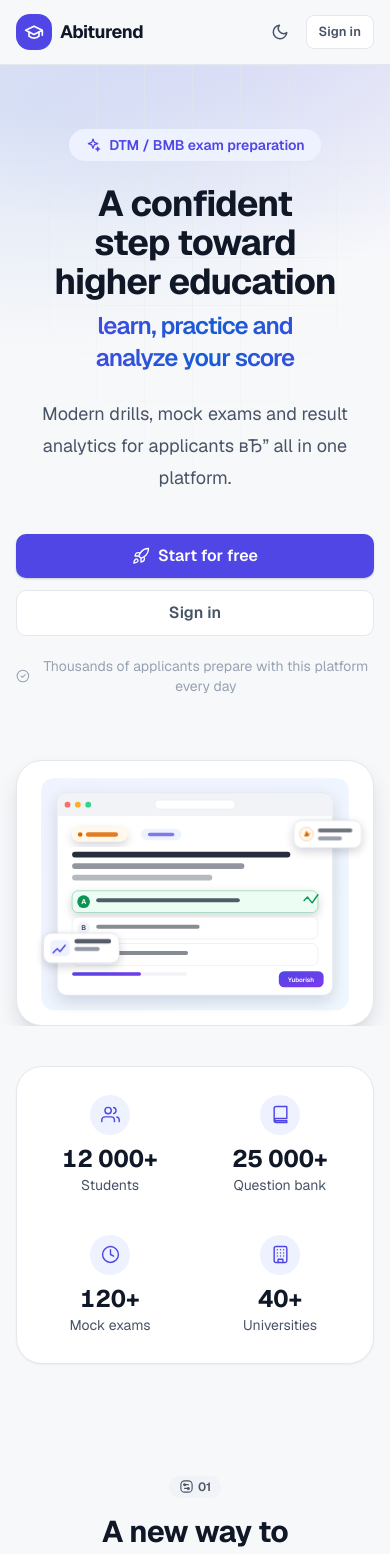
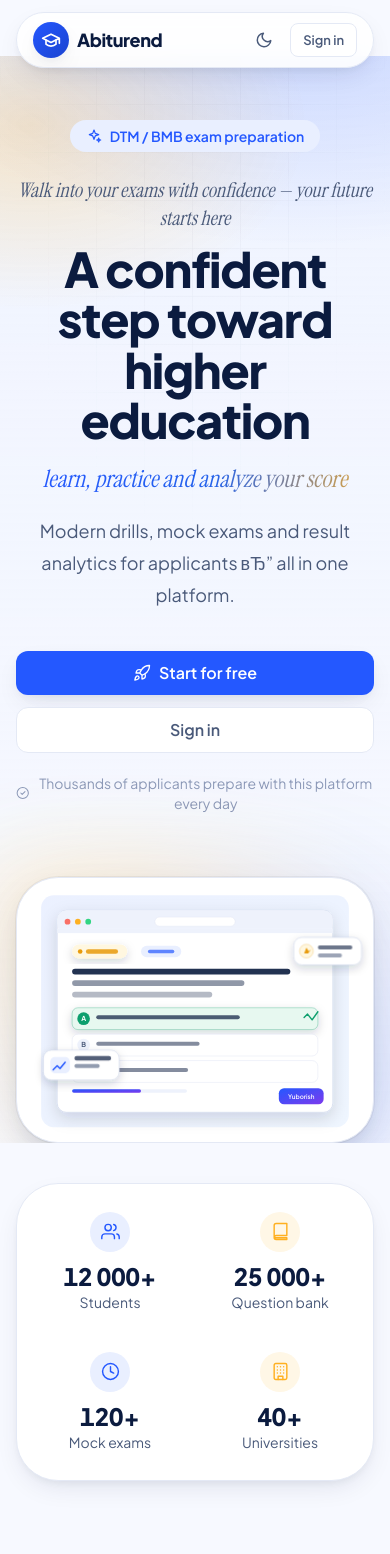
Before and after one commit to Usersizzatillo/abiturent, a Next.js app in the folder frontend/: page /en in a window 390 px wide. Shown: the top 1554 px of the page. Built offline with nearby package versions, Linux system fonts and the light colour scheme; no server answers.

Commit message:
design: EduThink-style redesign (Plus Jakarta Sans + Instrument Serif, vivid blue palette, floating pill header, serif accent hero)

```diff
--- a/frontend/app/[locale]/layout.tsx
+++ b/frontend/app/[locale]/layout.tsx
@@ -1,4 +1,4 @@
-import { Geist, Geist_Mono } from "next/font/google";
+import { Instrument_Serif, Plus_Jakarta_Sans } from "next/font/google";
 import { NextIntlClientProvider, hasLocale } from "next-intl";
 import { notFound } from "next/navigation";
 import { getMessages, getTranslations, setRequestLocale } from "next-intl/server";
@@ -7,13 +7,15 @@
 import { AuthProvider } from "@/components/providers/auth-provider";
 import "../globals.css";
 
-const geistSans = Geist({
-  variable: "--font-geist-sans",
+const jakarta = Plus_Jakarta_Sans({
+  variable: "--font-jakarta",
   subsets: ["latin"],
 });
 
-const geistMono = Geist_Mono({
-  variable: "--font-geist-mono",
+const instrument = Instrument_Serif({
+  variable: "--font-instrument",
+  weight: "400",
+  style: ["normal", "italic"],
   subsets: ["latin"],
 });
 
@@ -53,7 +55,7 @@
     <html
       lang={locale}
       suppressHydrationWarning
-      className={`${geistSans.variable} ${geistMono.variable} h-full antialiased`}
+      className={`${jakarta.variable} ${instrument.variable} h-full antialiased`}
     >
       <body className="flex min-h-full flex-col bg-background font-sans">
         <ThemeProvider
--- a/frontend/app/[locale]/page.tsx
+++ b/frontend/app/[locale]/page.tsx
@@ -73,6 +73,7 @@
         {/* ============ HERO ============ */}
         <section className="hero-bg relative overflow-hidden">
           <div aria-hidden className="hero-grid pointer-events-none absolute inset-0" />
+          <div aria-hidden className="hero-glow pointer-events-none absolute inset-x-0 top-0 h-[36rem]" />
           <div className="relative mx-auto max-w-7xl px-4 pb-16 pt-16 text-center sm:px-6 sm:pt-24">
             <Reveal>
               <span className="badge badge-primary gap-2 px-4 py-1.5 text-sm">
@@ -80,22 +81,29 @@
                 {t("badge")}
               </span>
             </Reveal>
-            <Reveal delay={80}>
-              <h1 className="mx-auto mt-6 max-w-4xl text-balance text-4xl font-bold leading-[1.08] tracking-tight sm:text-6xl">
+            <Reveal delay={60}>
+              <p className="mt-6 font-serif text-xl italic text-muted sm:text-2xl">
+                {t("heroTagline")}
+              </p>
+            </Reveal>
+            <Reveal delay={100}>
+              <h1 className="mx-auto mt-3 max-w-4xl text-balance text-5xl font-extrabold leading-[1.05] tracking-tight sm:text-7xl">
                 {t("heroTitle")}
-                <span className="text-gradient mt-2 block text-2xl font-semibold sm:text-4xl">
-                  {t("heroHighlight")}
-                </span>
               </h1>
             </Reveal>
             <Reveal delay={160}>
-              <p className="mx-auto mt-6 max-w-2xl text-lg leading-8 text-muted sm:text-xl">
+              <span className="text-gradient mt-4 block font-serif text-2xl font-medium italic leading-snug sm:text-4xl">
+                {t("heroHighlight")}
+              </span>
+            </Reveal>
+            <Reveal delay={220}>
+              <p className="mx-auto mt-5 max-w-2xl text-lg leading-8 text-muted sm:text-xl">
                 {t("heroSubtitle")}
               </p>
             </Reveal>
-            <Reveal delay={240}>
+            <Reveal delay={280}>
               <div className="mt-10 flex flex-col items-center justify-center gap-3 sm:flex-row">
-                <Link href="/register" className="btn btn-primary btn-lg w-full sm:w-auto">
+                <Link href="/register" className="btn btn-primary btn-lg w-full shadow-raised sm:w-auto">
                   <Icon name="rocket" size={18} />
                   {t("ctaStart")}
                 </Link>
@@ -111,8 +119,9 @@
           </div>
 
           {/* Product shot */}
-          <Reveal delay={320} className="mx-auto max-w-5xl px-4 sm:px-6">
-            <div className="lift relative overflow-hidden rounded-2xl border border-border-strong bg-surface shadow-popover">
+          <Reveal delay={340} className="relative mx-auto max-w-5xl px-4 sm:px-6">
+            <div aria-hidden className="accent-blob pointer-events-none absolute -inset-8 -z-10 rounded-[3rem] opacity-70 blur-2xl" />
+            <div className="lift relative overflow-hidden rounded-3xl border border-border-strong bg-surface shadow-popover ring-1 ring-black/5 dark:ring-white/10">
               <ExamAppMockup className="h-auto w-full" />
             </div>
           </Reveal>
@@ -121,13 +130,13 @@
         {/* ============ STATS ============ */}
         <section className="mx-auto -mt-0 max-w-7xl px-4 pb-4 pt-10 sm:px-6">
           <Reveal>
-            <div className="grid grid-cols-2 gap-4 rounded-2xl border border-border bg-surface p-4 shadow-card sm:grid-cols-4 sm:p-6">
-              {STATS.map((s) => (
+            <div className="grid grid-cols-2 gap-4 rounded-3xl border border-border bg-surface p-4 shadow-raised sm:grid-cols-4 sm:p-6">
+              {STATS.map((s, i) => (
                 <div key={s.key} className="flex flex-col items-center px-2 py-3 text-center">
-                  <div className="mb-2 flex h-10 w-10 items-center justify-center rounded-xl bg-primary-soft text-primary">
+                  <div className={`mb-2 flex h-10 w-10 items-center justify-center rounded-2xl ${i % 2 ? "bg-accent-soft text-accent" : "bg-primary-soft text-primary"}`}>
                     <Icon name={s.icon} size={19} />
                   </div>
-                  <p className="text-2xl font-bold tabular-nums">{s.value}</p>
+                  <p className="text-2xl font-extrabold tabular-nums">{s.value}</p>
                   <p className="text-sm text-muted">{t(s.key)}</p>
                 </div>
               ))}
@@ -148,7 +157,7 @@
           </Reveal>
           <div className="grid items-center gap-12 lg:grid-cols-2">
             <Reveal>
-              <div className="lift overflow-hidden rounded-2xl border border-border-strong bg-surface shadow-raised">
+              <div className="lift overflow-hidden rounded-3xl border border-border-strong bg-surface shadow-raised">
                 <StudyMockup className="h-auto w-full" />
               </div>
             </Reveal>
@@ -190,7 +199,7 @@
           <div className="mx-auto max-w-7xl px-4 py-24 sm:px-6">
             <div className="grid items-center gap-12 lg:grid-cols-2">
               <Reveal className="lg:order-2">
-                <div className="lift overflow-hidden rounded-2xl border border-border-strong bg-surface shadow-raised">
+                <div className="lift overflow-hidden rounded-3xl border border-border-strong bg-surface shadow-raised">
                   <AnalyticsMockup className="h-auto w-full" />
                 </div>
               </Reveal>
@@ -239,8 +248,8 @@
           <div className="grid gap-5 sm:grid-cols-2 lg:grid-cols-4">
             {FEATURES.map((f, i) => (
               <Reveal key={f.key} delay={i * 90}>
-                <div className="card card-hover group h-full p-6">
-                  <div className="mb-4 flex h-11 w-11 items-center justify-center rounded-xl bg-primary-soft text-primary transition-colors group-hover:bg-primary group-hover:text-primary-foreground">
+                <div className="card card-hover group h-full rounded-3xl p-6">
+                  <div className="mb-4 flex h-11 w-11 items-center justify-center rounded-2xl bg-primary-soft text-primary transition-colors group-hover:bg-primary group-hover:text-primary-foreground">
                     <Icon name={f.icon} />
                   </div>
                   <h3 className="mb-2 font-semibold">{t(`${f.feature}Title`)}</h3>
@@ -267,7 +276,7 @@
               />
               {([1, 2, 3] as const).map((step, i) => (
                 <Reveal key={step} delay={i * 120}>
-                  <div className="card relative p-7 text-center">
+                  <div className="card relative rounded-3xl p-7 text-center">
                     <span className="mx-auto mb-5 flex h-16 w-16 items-center justify-center rounded-2xl bg-gradient-to-br from-primary to-primary-hover text-2xl font-bold text-primary-foreground shadow-raised">
                       {step}
                     </span>
@@ -285,6 +294,7 @@
           <Reveal>
             <div className="hero-bg relative overflow-hidden rounded-3xl border border-border p-10 text-center sm:p-16">
               <div aria-hidden className="hero-grid pointer-events-none absolute inset-0 opacity-70" />
+              <div aria-hidden className="accent-blob pointer-events-none absolute -inset-16 opacity-60 blur-3xl" />
               <div className="relative flex flex-col items-center gap-6">
                 <span className="flex h-14 w-14 items-center justify-center rounded-2xl bg-gradient-to-br from-primary to-primary-hover text-primary-foreground shadow-raised">
                   <Icon name="layers" size={26} />
--- a/frontend/app/globals.css
+++ b/frontend/app/globals.css
@@ -8,44 +8,48 @@
    ============================================================= */
 :root {
   /* Surfaces */
-  --background: #f7f8fa;
+  --background: #f7f9ff;
   --surface: #ffffff;
   --surface-raised: #ffffff;
-  --surface-subtle: #f1f3f7;
+  --surface-subtle: #eef2fc;
 
   /* Text */
-  --foreground: #101828;
-  --muted: #475467;
-  --subtle: #98a2b3;
+  --foreground: #0b1b3f;
+  --muted: #4a5a7a;
+  --subtle: #8b98b8;
 
   /* Borders */
-  --border: #e4e7ec;
-  --border-strong: #d0d5dd;
+  --border: #e4e9f5;
+  --border-strong: #cbd4e9;
 
-  /* Brand — indigo (education + trust) */
-  --primary: #4f46e5;
-  --primary-hover: #4338ca;
+  /* Brand — vivid Education blue (EduThink) */
+  --primary: #2458ff;
+  --primary-hover: #1b43d0;
   --primary-foreground: #ffffff;
-  --primary-soft: #eef2ff;
-  --primary-muted: #d9ddff;
+  --primary-soft: #e9efff;
+  --primary-muted: #c6d5ff;
+
+  /* EduThink warm accent */
+  --accent: #ffb020;
+  --accent-soft: #fff7e6;
 
   /* Status */
-  --success: #079455;
-  --success-soft: #ecfdf3;
-  --warning: #dc6803;
-  --warning-soft: #fff8eb;
+  --success: #0e9f6e;
+  --success-soft: #e7f8f0;
+  --warning: #e89b0c;
+  --warning-soft: #fff7e0;
   --danger: #d92d20;
   --danger-soft: #fef3f2;
-  --info: #175cd3;
-  --info-soft: #eff8ff;
+  --info: #2563eb;
+  --info-soft: #eff6ff;
 
   /* Focus ring */
-  --ring: #4f46e5;
+  --ring: #2458ff;
 
-  /* Shadows */
-  --shadow-card: 0 1px 2px 0 rgb(16 24 40 / 0.05);
-  --shadow-raised: 0 4px 10px -2px rgb(16 24 40 / 0.08), 0 2px 4px -2px rgb(16 24 40 / 0.06);
-  --shadow-popover: 0 12px 24px -4px rgb(16 24 40 / 0.14), 0 4px 8px -4px rgb(16 24 40 / 0.06);
+  /* Shadows — soft, airy */
+  --shadow-card: 0 1px 2px 0 rgb(11 27 63 / 0.04);
+  --shadow-raised: 0 10px 28px -8px rgb(11 27 63 / 0.12), 0 4px 12px -4px rgb(11 27 63 / 0.08);
+  --shadow-popover: 0 20px 48px -12px rgb(11 27 63 / 0.18), 0 8px 20px -8px rgb(11 27 63 / 0.1);
 
   color-scheme: light;
 }
@@ -54,38 +58,41 @@
    DESIGN TOKENS — Dark theme (intentionally designed, not inverted)
    ============================================================= */
 .dark {
-  --background: #0b1220;
-  --surface: #111a2e;
-  --surface-raised: #16213a;
-  --surface-subtle: #0e1626;
+  --background: #070c1d;
+  --surface: #0d1630;
+  --surface-raised: #131f42;
+  --surface-subtle: #0a1124;
 
-  --foreground: #eef2f8;
-  --muted: #9aa8bd;
-  --subtle: #64748b;
+  --foreground: #edf2ff;
+  --muted: #a3b1d4;
+  --subtle: #6b7aa3;
 
-  --border: #1f2b44;
-  --border-strong: #2c3b5c;
+  --border: #1e2a4b;
+  --border-strong: #2d3b66;
 
-  --primary: #6366f1;
-  --primary-hover: #7c7ff3;
+  --primary: #4a74ff;
+  --primary-hover: #6a8bff;
   --primary-foreground: #ffffff;
-  --primary-soft: #1c2140;
-  --primary-muted: #2c3066;
+  --primary-soft: #17214a;
+  --primary-muted: #26335e;
 
-  --success: #32d583;
-  --success-soft: #0f2a1e;
-  --warning: #fdb022;
-  --warning-soft: #2b2110;
+  --accent: #ffc44d;
+  --accent-soft: #2b2310;
+
+  --success: #34d399;
+  --success-soft: #0e2a20;
+  --warning: #fbbf24;
+  --warning-soft: #2b2310;
   --danger: #f97066;
   --danger-soft: #2c1614;
-  --info: #53b1fd;
+  --info: #60a5fa;
   --info-soft: #0c2233;
 
-  --ring: #6366f1;
+  --ring: #4a74ff;
 
   --shadow-card: 0 1px 2px 0 rgb(0 0 0 / 0.4);
-  --shadow-raised: 0 4px 12px -2px rgb(0 0 0 / 0.5);
-  --shadow-popover: 0 12px 28px -6px rgb(0 0 0 / 0.6);
+  --shadow-raised: 0 8px 20px -6px rgb(0 0 0 / 0.5);
+  --shadow-popover: 0 20px 48px -12px rgb(0 0 0 / 0.6);
 
   color-scheme: dark;
 }
@@ -94,8 +101,9 @@
    Tailwind token mapping
    ============================================================= */
 @theme inline {
-  --font-sans: var(--font-geist-sans), ui-sans-serif, system-ui, sans-serif;
-  --font-mono: var(--font-geist-mono), ui-monospace, monospace;
+  --font-sans: var(--font-jakarta), ui-sans-serif, system-ui, sans-serif;
+  --font-serif: var(--font-instrument), ui-serif, Georgia, serif;
+  --font-mono: ui-monospace, "Cascadia Code", Consolas, monospace;
 
   --color-background: var(--background);
   --color-surface: var(--surface);
@@ -115,6 +123,9 @@
   --color-primary-soft: var(--primary-soft);
   --color-primary-muted: var(--primary-muted);
 
+  --color-accent: var(--accent);
+  --color-accent-soft: var(--accent-soft);
+
   --color-success: var(--success);
   --color-success-soft: var(--success-soft);
   --color-warning: var(--warning);
@@ -130,11 +141,12 @@
   --shadow-raised: var(--shadow-raised);
   --shadow-popover: var(--shadow-popover);
 
-  --radius-sm: 6px;
-  --radius-md: 10px;
-  --radius-lg: 14px;
-  --radius-xl: 20px;
-  --radius-2xl: 26px;
+  --radius-sm: 8px;
+  --radius-md: 12px;
+  --radius-lg: 18px;
+  --radius-xl: 24px;
+  --radius-2xl: 30px;
+  --radius-3xl: 42px;
 }
 
 /* =============================================================
@@ -151,7 +163,7 @@
 body {
   background: var(--background);
   color: var(--foreground);
-  font-family: var(--font-geist-sans), ui-sans-serif, system-ui, sans-serif;
+  font-family: var(--font-jakarta), ui-sans-serif, system-ui, sans-serif;
   -webkit-font-smoothing: antialiased;
   text-rendering: optimizeLegibility;
 }
@@ -400,19 +412,26 @@
     to { opacity: 1; transform: translateY(0); }
   }
 
-  /* Landing — aurora background */
+  /* Landing — aurora background (EduThink: airy blue + amber glow) */
   .hero-bg {
-    background:
-      radial-gradient(58rem 30rem at 80% -10%, color-mix(in srgb, var(--primary) 16%, transparent), transparent 60%),
-      radial-gradient(48rem 28rem at 8% 4%, color-mix(in srgb, var(--info) 12%, transparent), transparent 55%),
-      var(--background);
+    background: linear-gradient(180deg, color-mix(in srgb, var(--primary-soft) 55%, transparent) 0%, var(--background) 100%);
   }
   .hero-grid {
     background-image:
-      linear-gradient(to right, color-mix(in srgb, var(--border) 50%, transparent) 1px, transparent 1px),
-      linear-gradient(to bottom, color-mix(in srgb, var(--border) 50%, transparent) 1px, transparent 1px);
+      linear-gradient(to right, color-mix(in srgb, var(--border) 55%, transparent) 1px, transparent 1px),
+      linear-gradient(to bottom, color-mix(in srgb, var(--border) 55%, transparent) 1px, transparent 1px);
     background-size: 48px 48px;
     mask-image: radial-gradient(70% 60% at 50% 0%, black 30%, transparent 75%);
+  }
+  .hero-glow {
+    background:
+      radial-gradient(42rem 24rem at 78% -8%, color-mix(in srgb, var(--primary) 20%, transparent), transparent 62%),
+      radial-gradient(30rem 20rem at 8% 12%, color-mix(in srgb, var(--accent) 24%, transparent), transparent 58%);
+  }
+  .accent-blob {
+    background:
+      radial-gradient(circle at 30% 30%, color-mix(in srgb, var(--accent) 30%, transparent), transparent 70%),
+      radial-gradient(circle at 70% 70%, color-mix(in srgb, var(--primary) 26%, transparent), transparent 70%);
   }
 
   /* Landing — image lift + glow */
@@ -455,7 +474,7 @@
 
   /* Gradient text */
   .text-gradient {
-    background: linear-gradient(100deg, var(--primary) 10%, var(--info) 55%, var(--primary) 100%);
+    background: linear-gradient(95deg, var(--primary) 5%, var(--info) 55%, var(--accent) 105%);
     -webkit-background-clip: text;
     background-clip: text;
     color: transparent;
--- a/frontend/components/layout/header.tsx
+++ b/frontend/components/layout/header.tsx
@@ -10,16 +10,18 @@
   const t = useTranslations("nav");
 
   return (
-    <header className="sticky top-0 z-40 border-b border-border bg-background/85 backdrop-blur">
-      <div className="mx-auto flex h-16 max-w-7xl items-center justify-between gap-4 px-4 sm:px-6">
-        <Link href="/" className="flex items-center gap-2">
-          <span className="flex h-9 w-9 items-center justify-center rounded-lg bg-primary text-primary-foreground">
+    <header className="sticky top-3 z-40 px-4 sm:px-6">
+      <div className="mx-auto flex h-14 max-w-6xl items-center justify-between gap-4 rounded-full border border-border bg-surface/85 px-4 shadow-raised backdrop-blur-md sm:px-5 dark:bg-surface/80">
+        <Link href="/" className="flex shrink-0 items-center gap-2">
+          <span className="flex h-9 w-9 items-center justify-center rounded-xl bg-gradient-to-br from-primary to-primary-hover text-primary-foreground shadow-raised">
             <svg width="20" height="20" viewBox="0 0 24 24" fill="none" stroke="currentColor" strokeWidth="2" strokeLinecap="round" strokeLinejoin="round" aria-hidden>
               <path d="M22 10v6M2 10l10-5 10 5-10 5z" />
               <path d="M6 12v5c3 3 9 3 12 0v-5" />
             </svg>
           </span>
-          <span className="text-lg font-bold tracking-tight">Abiturend</span>
+          <span className="text-lg font-extrabold tracking-tight">
+            Abiturend
+          </span>
         </Link>
 
         <nav className="hidden items-center gap-6 text-sm font-medium text-muted md:flex">
--- a/frontend/messages/en.json
+++ b/frontend/messages/en.json
@@ -47,6 +47,7 @@
   },
   "landing": {
     "badge": "DTM / BMB exam preparation",
+    "heroTagline": "Walk into your exams with confidence — your future starts here",
     "heroTitle": "A confident step toward higher education",
     "heroHighlight": "learn, practice and analyze your score",
     "heroSubtitle": "Modern drills, mock exams and result analytics for applicants вЂ” all in one platform.",
--- a/frontend/messages/ru.json
+++ b/frontend/messages/ru.json
@@ -47,6 +47,7 @@
   },
   "landing": {
     "badge": "РџРѕРґРіРѕС‚РѕРІРєР° Рє СЌРєР·Р°РјРµРЅР°Рј DTM / BMB",
+    "heroTagline": "РЈРІРµСЂРµРЅРЅРѕ РёРґРёС‚Рµ Рє СЌРєР·Р°РјРµРЅР°Рј РІР°С€Рµ Р±СѓРґСѓС‰РµРµ РЅР°С‡РёРЅР°РµС‚СЃСЏ Р·РґРµСЃСЊ",
     "heroTitle": "РЈРІРµСЂРµРЅРЅС‹Р№ С€Р°Рі Рє РІС‹СЃС€РµРјСѓ РѕР±СЂР°Р·РѕРІР°РЅРёСЋ",
     "heroHighlight": "СѓС‡РёС‚РµСЃСЊ, РїСЂР°РєС‚РёРєСѓР№С‚РµСЃСЊ Рё Р°РЅР°Р»РёР·РёСЂСѓР№С‚Рµ СЂРµР·СѓР»СЊС‚Р°С‚",
     "heroSubtitle": "РЎРѕРІСЂРµРјРµРЅРЅС‹Рµ С‚СЂРµРЅРёСЂРѕРІРєРё, РїСЂРѕР±РЅС‹Рµ СЌРєР·Р°РјРµРЅС‹ Рё Р°РЅР°Р»РёР· СЂРµР·СѓР»СЊС‚Р°С‚РѕРІ РґР»СЏ Р°Р±РёС‚СѓСЂРёРµРЅС‚РѕРІ вЂ” РІСЃС‘ РІ РѕРґРЅРѕР№ РїР»Р°С‚С„РѕСЂРјРµ.",
--- a/frontend/messages/uz.json
+++ b/frontend/messages/uz.json
@@ -47,6 +47,7 @@
   },
   "landing": {
     "badge": "DTM / BMB imtihonlariga tayyorgarlik",
+    "heroTagline": "Imtihonlardan ishonch bilan o'tganing — kelajagingiz shu yerdan boshlanadi",
     "heroTitle": "Oliy ta'limga ishonchli qadam",
     "heroHighlight": "o'rganing, mashq qiling, natijani tahlil qiling",
     "heroSubtitle": "Abituriyentlar uchun zamonaviy mashq, sinov imtihonlari va natijalar tahlili вЂ” bir platformada.",
```
Also changed, not shown: frontend/components/auth/auth-shell.tsx (+4 -4 lines).
